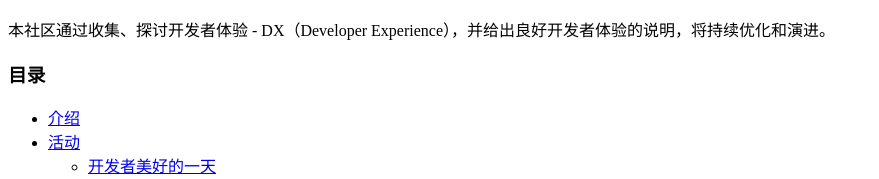
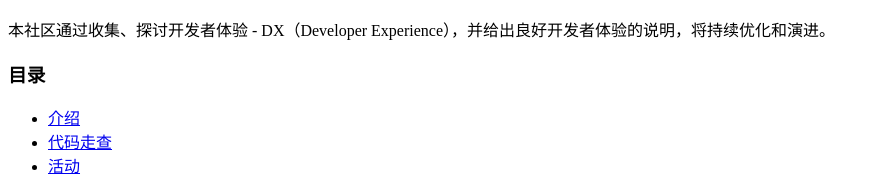
Before and after one commit to topdevexp/home, a plain HTML site: page index.html in a window 1280 px wide. Shown: the part 127-306 px from the top of the page, without its empty margins (0-879 px from the left). Drawn offline with Linux system fonts and the light colour scheme.

Commit message:
deploy: 2e9d9bb1b43dd2efcdeded54637efeeac788ec85

```diff
--- a/index.html
+++ b/index.html
@@ -18,6 +18,7 @@
 <h3>目录</h3>
 <ul>
 <li><a href="spec.md">介绍</a></li>
+<li><a href="#代码回顾">代码走查</a></li>
 <li><a href="weekly-catchup.md">活动</a>
 <ul>
 <li><a href="#美好的一天">开发者美好的一天</a></li>
```
